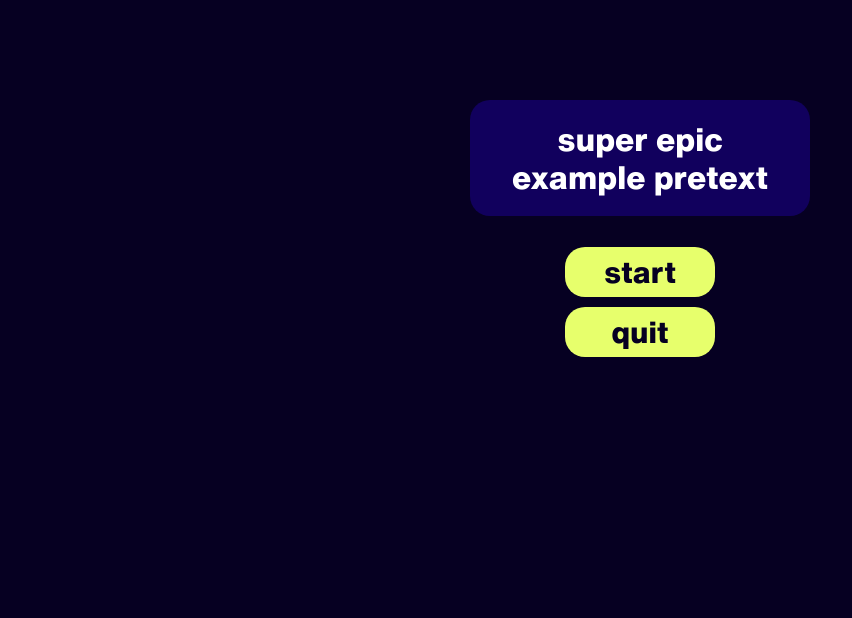
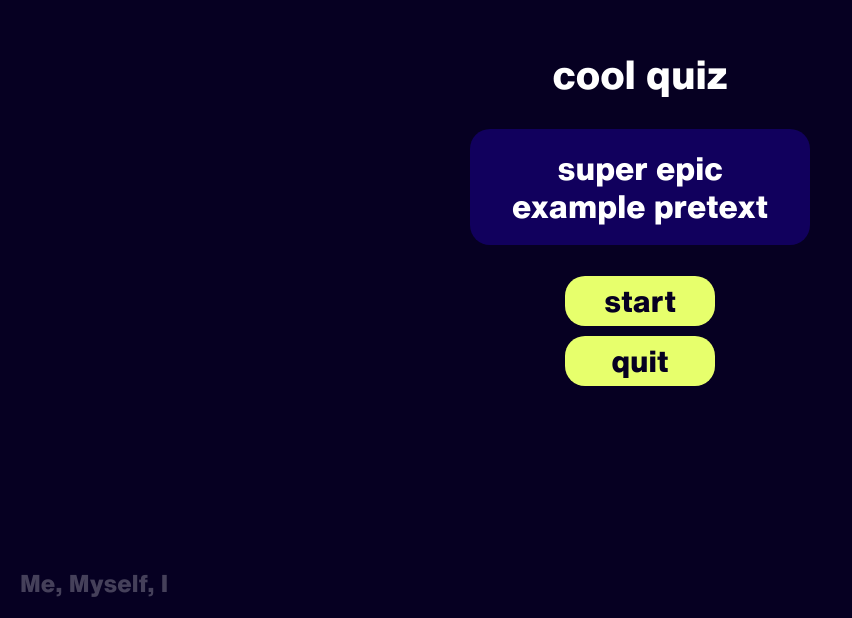
Before and after one commit to kneecapfolder/Quiz-App, an Electron app: page src/html/index.html in a window 1280 px wide. Shown: the part 182-800 px from the top of the page, without its empty margins (0-852 px from the left). Drawn offline with Linux system fonts and the light colour scheme; no server answers.

Commit message:
changed the game loop structure and finished the main menu

```diff
--- a/src/css/main.css
+++ b/src/css/main.css
@@ -8,6 +8,16 @@ body {
     overflow: 0;
     width: 100%;
     height: 100vh;
+}
+#title {
+    font-size: 40px;
+}
+#credit {
+    position: absolute;
+    bottom: 0;
+    left: 0;
+    margin-left: 20px;
+    opacity: 25%;
 }
 #start {
     gap: 10px;
--- a/src/html/index.html
+++ b/src/html/index.html
@@ -18,16 +18,18 @@
 
     <body>
         <div id="start">
+            <span id="title"></span>
             <h1></h1>
             <button>start</button>
             <button>quit</button>
+            <h2 id="credit"></h2>
         </div>
         <h1 id="pretext"></h1>
         <button id="next">next</button>
         <h1 id="question"></h1>
         <div id="options"></div>
         <div id="end">
-            <h2>you got 0/5 questions right</h2>
+            <h2>congratulations! you finished the quiz</h2>
             <button>main menu</button>
         </div>
     </body>
--- a/src/js/renderer.js
+++ b/src/js/renderer.js
@@ -5,10 +5,12 @@ const questionElm = document.getElementById('question');
 const optionsElm = document.getElementById('options');
 const endMenuElm = document.getElementById('end');
 
-const startTxt = startMenuElm.children[0];
-const startBtn = startMenuElm.children[1];
-const quitBtn = startMenuElm.children[2];
-const endTxt = endMenuElm.children[0];
+const title = document.getElementById('title');
+const credit = document.getElementById('credit');
+
+const startTxt = startMenuElm.children[1];
+const startBtn = startMenuElm.children[2];
+const quitBtn = startMenuElm.children[3];
 const endBtn = endMenuElm.children[1];
 
 startBtn.onclick = () => displayPretext();
@@ -39,10 +41,14 @@ class Option {
         console.log(this.id, answer);
         optionsElm.children[this.id].style.backgroundColor = '#ff6969';
         optionsElm.children[answer-1].style.backgroundColor = '#69ff8f';
-        if (this.id === answer-1) correct++;
 
         // Wait a bit before load the next question
         await new Promise(res => setTimeout(() => res(), 1000));
+        if (this.id !== answer-1) {
+            displayStartMenu();
+            return;
+        }
+
         qIndex++;
         if (qIndex >= questions.length) displayEndScreen();
         else displayPretext();
@@ -52,11 +58,9 @@ class Option {
 
 // Init
 var interact = true;
-var correct = 0;
 var root = document.querySelector(':root');
 var qIndex = 0;
 var quiz;
-var startText;
 var pretext = [];
 var questions = [];
 var options = [];
@@ -71,8 +75,6 @@ async function start() {
     const settings = await (await fetch('../json/settings.json')).json();
     stngs.apply(root, settings);
 
-    // Init
-    startText = quiz.startMenu;
     pretext = quiz.PreText;
     questions = quiz.Questions;
     options = quiz.Options;
@@ -84,7 +86,6 @@ async function start() {
 // Start screen
 function displayStartMenu() {
     qIndex = 0;
-    correct = 0;
     endMenuElm.style.display = 'none';
     pretextElm.style.display = 'none';
     nextElm.style.display = 'none';
@@ -92,7 +93,9 @@ function displayStartMenu() {
     optionsElm.style.display = 'none';
     startMenuElm.style.display = 'flex';
 
-    startTxt.innerText = startText;
+    title.innerText = quiz.title
+    startTxt.innerText = quiz.startMenu;
+    credit.innerText = quiz.credit;
 }
 
 // Display pretext in the dom
@@ -128,8 +131,6 @@ function displayEndScreen() {
     questionElm.style.display = 'none';
     optionsElm.style.display = 'none';
     endMenuElm.style.display = 'flex';
-
-    endTxt.innerText = `you got ${correct}/${questions.length} questions right`;
 }
 
 // Apply settings json
--- a/src/json/quiz.json
+++ b/src/json/quiz.json
@@ -1,5 +1,7 @@
 {
+    "title": "cool quiz",
     "startMenu": "super epic example pretext",
+    "credit": "Me, Myself, I",
     "PreText": [
         "background on question one",
         "background on question two",
```
